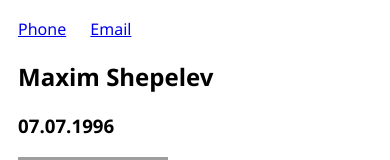
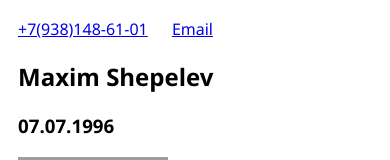
Before and after one commit to Maks77imka/rsschool-cv, a plain HTML site: page cv.html in a window 390 px wide. Shown: the top 160 px of the page. Drawn offline with Linux system fonts and the light colour scheme; grey boxes are pictures that could not be loaded.

Commit message:
docs: fixed phone link

```diff
--- a/cv.html
+++ b/cv.html
@@ -39,7 +39,7 @@
 <body>
   <div>
     <footer>
-      <nav><a href="+7(938)148-61-01">Phone</a> <a href="torchlight15@gmail.com">Email</a></nav>
+      <nav><a href="#">+7(938)148-61-01</a> <a href="torchlight15@gmail.com">Email</a></nav>
     </footer>
     <article>
       <h1>Maxim Shepelev</h1>
```
